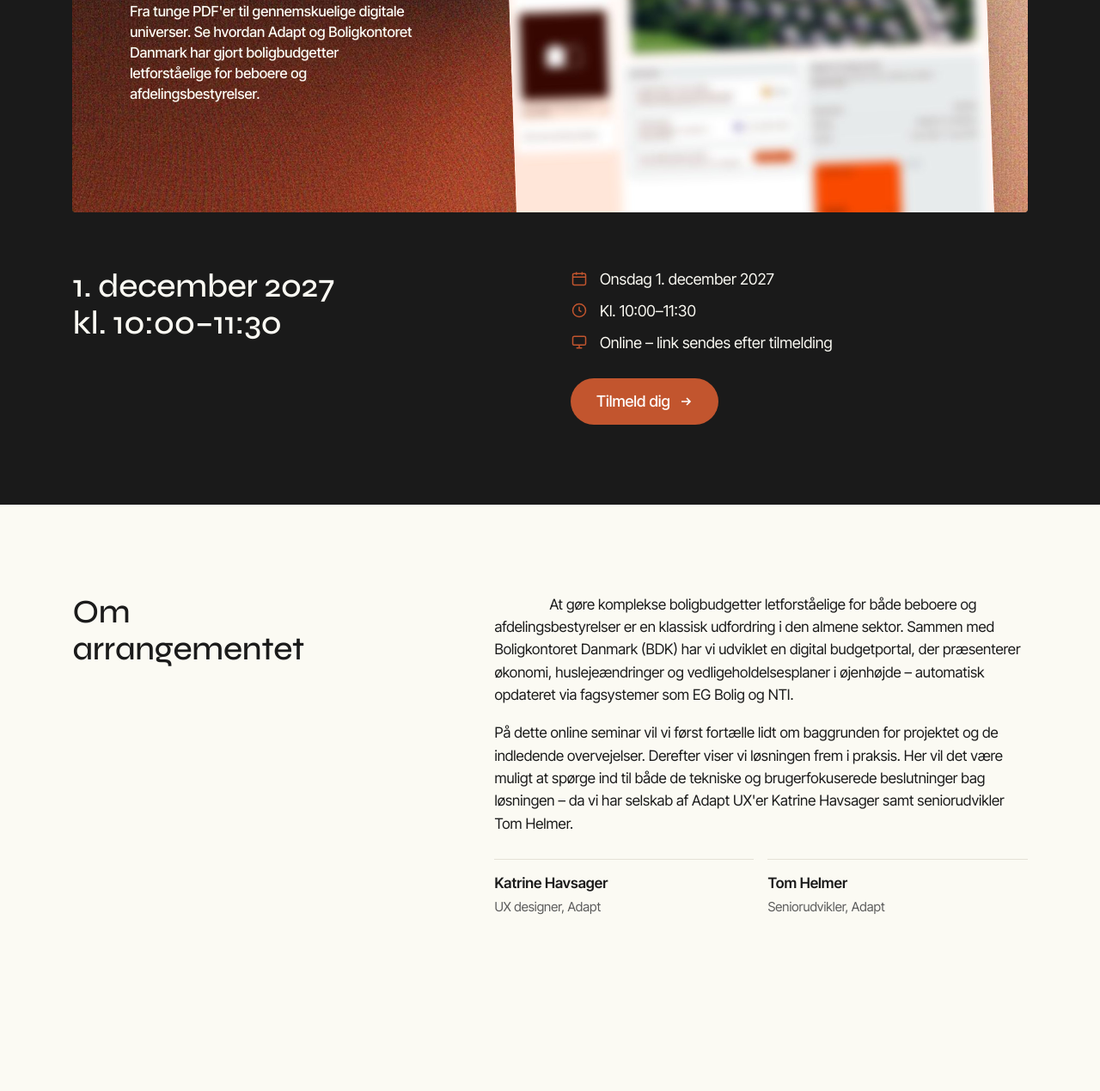
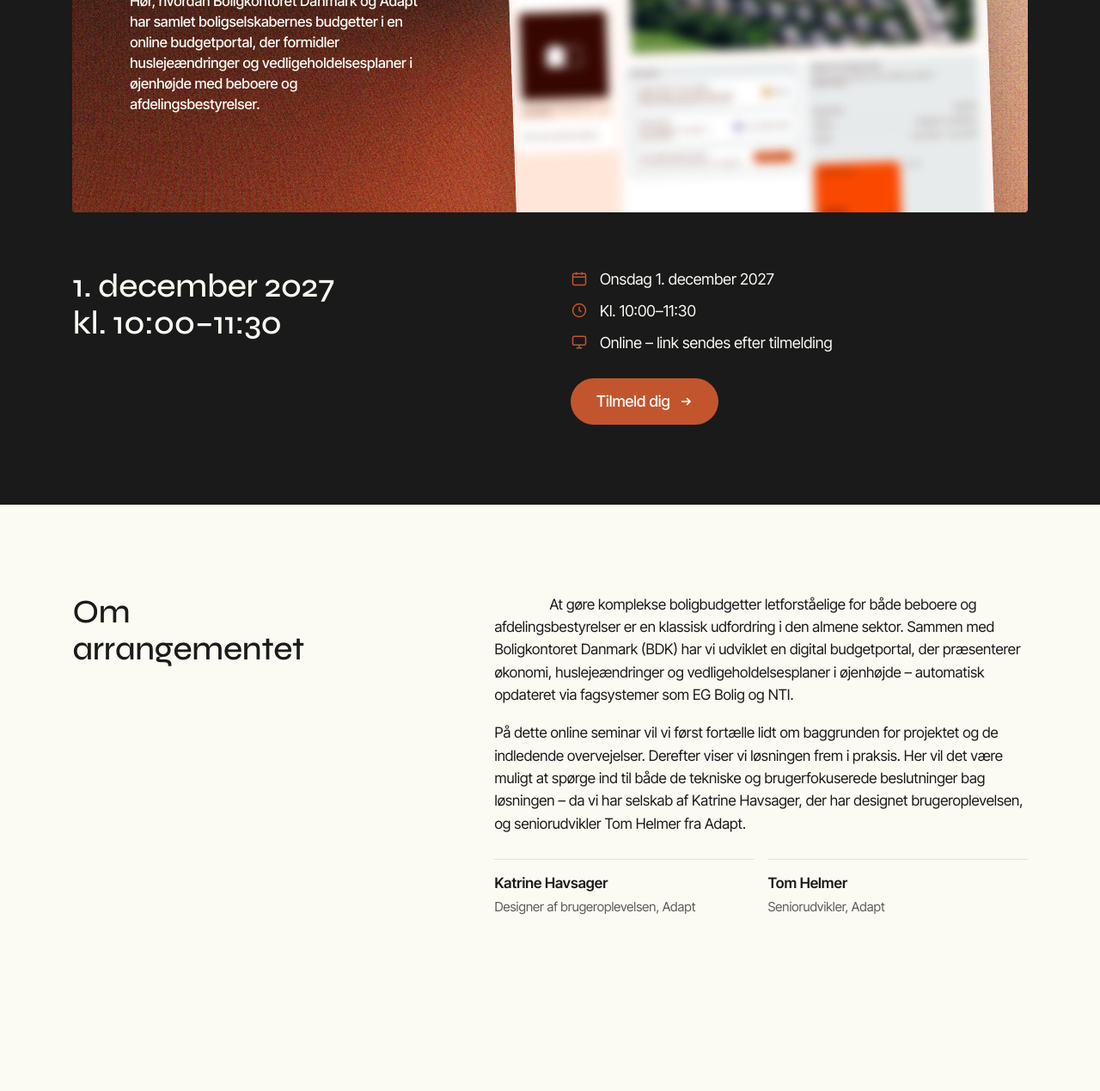
Before and after one commit to askhybel/budgetberegner, a plain HTML site: page index.html in a window 1280 px wide. Shown: the part 391-1660 px from the top of the page at 86% size. Drawn offline with Linux system fonts and the light colour scheme.

Commit message:
Add files via upload

```diff
--- a/index.html
+++ b/index.html
@@ -131,7 +131,7 @@
       <div class="title">
         <span>Online seminar</span>
         <h1 class="display">Digital budget&shy;formidling</h1>
-        <p>Fra tunge PDF'er til gennemskuelige digitale universer. Se hvordan Adapt og Boligkontoret Danmark har gjort boligbudgetter letforståelige for beboere og afdelingsbestyrelser.</p>
+        <p>Hør, hvordan Boligkontoret Danmark og Adapt har samlet boligselskabernes budgetter i en online budgetportal, der formidler huslejeændringer og vedligeholdelsesplaner i øjenhøjde med beboere og afdelingsbestyrelser.</p>
       </div>
       <div class="shot"><img src="images/portal-blur.jpg" alt="Sløret illustration af budgetportalen"></div>
     </div>
@@ -155,9 +155,9 @@
     <h2 class="display">Om arrangementet</h2>
     <div class="body">
       <p class="lead">At gøre komplekse boligbudgetter letforståelige for både beboere og afdelingsbestyrelser er en klassisk udfordring i den almene sektor. Sammen med Boligkontoret Danmark (BDK) har vi udviklet en digital budgetportal, der præsenterer økonomi, huslejeændringer og vedligeholdelsesplaner i øjenhøjde – automatisk opdateret via fagsystemer som EG Bolig og NTI.</p>
-      <p>På dette online seminar vil vi først fortælle lidt om baggrunden for projektet og de indledende overvejelser. Derefter viser vi løsningen frem i praksis. Her vil det være muligt at spørge ind til både de tekniske og brugerfokuserede beslutninger bag løsningen – da vi har selskab af Adapt UX'er Katrine Havsager samt seniorudvikler Tom Helmer.</p>
+      <p>På dette online seminar vil vi først fortælle lidt om baggrunden for projektet og de indledende overvejelser. Derefter viser vi løsningen frem i praksis. Her vil det være muligt at spørge ind til både de tekniske og brugerfokuserede beslutninger bag løsningen – da vi har selskab af Katrine Havsager, der har designet brugeroplevelsen, og seniorudvikler Tom Helmer fra Adapt.</p>
       <div class="people">
-        <div class="person"><b>Katrine Havsager</b><span>UX designer, Adapt</span></div>
+        <div class="person"><b>Katrine Havsager</b><span>Designer af brugeroplevelsen, Adapt</span></div>
         <div class="person"><b>Tom Helmer</b><span>Seniorudvikler, Adapt</span></div>
       </div>
     </div>
@@ -178,7 +178,7 @@
         <li><div><b>Live demo af budgetportalen.</b>
           <ul><li>Vi viser, hvad vi rent faktisk har lavet – fra nøgletal og huslejeinformation til 10-års vedligeholdelsesplaner og administration.</li></ul></div></li>
         <li><div><b>Spørgsmål og dialog.</b>
-          <ul><li>Der er plads til at stille spørgsmål til UX og udvikling samt tage en uformel snak for dem, der har lyst.</li></ul></div></li>
+          <ul><li>Der er plads til at stille spørgsmål til design og udvikling samt tage en uformel snak for dem, der har lyst.</li></ul></div></li>
       </ol>
     </div>
   </div>
```
